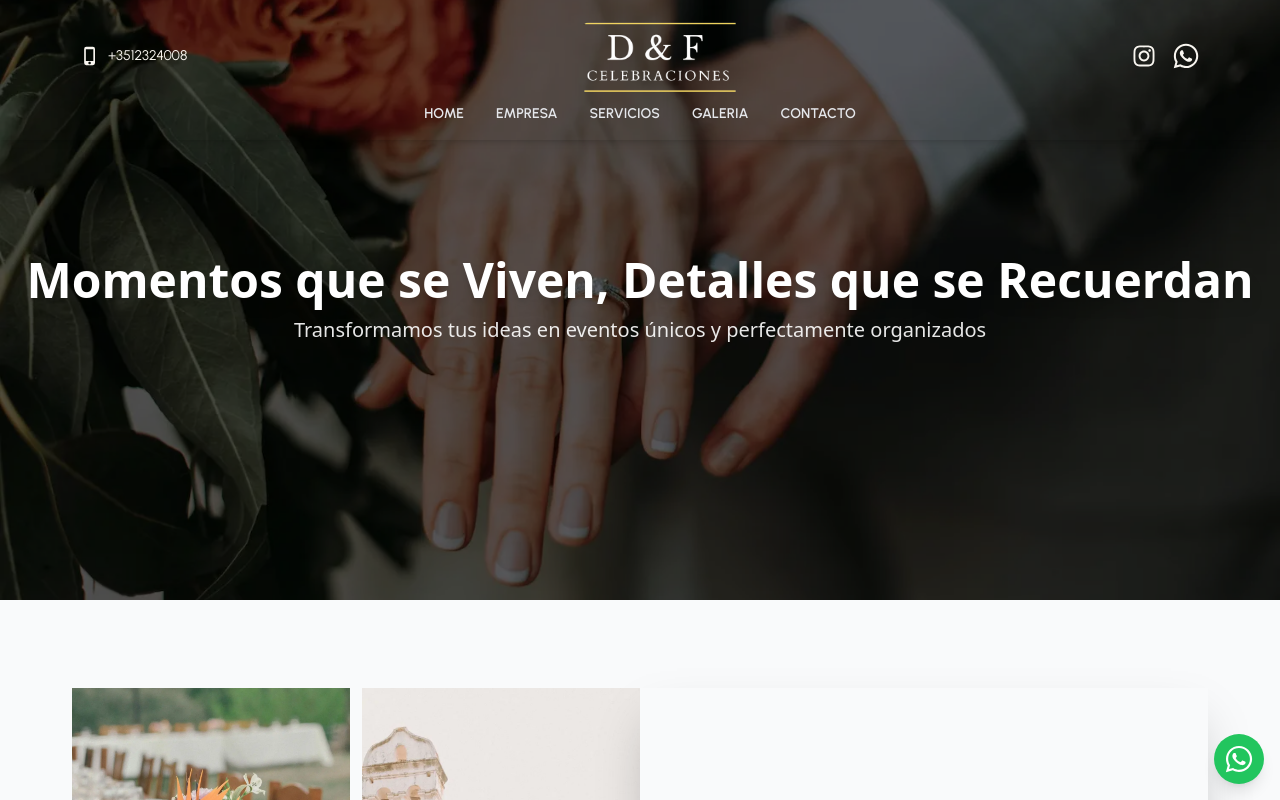
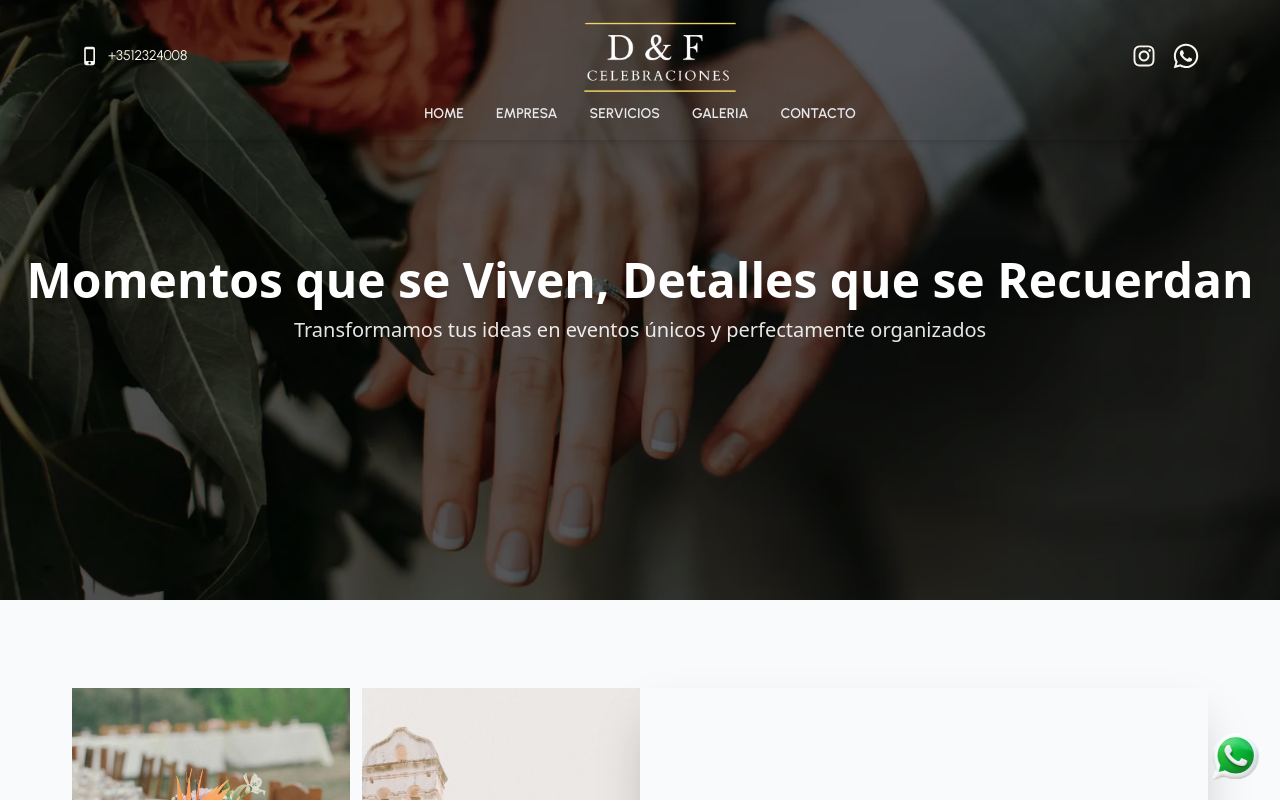
Before and after one commit to Nico09Barberis/dyf-website, a React (Vite) app in the folder dyf-website/: page / in a window 1280 px wide. Shown: the top 800 px of the page. Built offline with nearby package versions, Linux system fonts and the light colour scheme.

Commit message:
cambie icono por imagen en whatsappButton

```diff
--- a/dyf-website/src/components/common/WhatsAppButton.jsx
+++ b/dyf-website/src/components/common/WhatsAppButton.jsx
@@ -1,14 +1,13 @@
-import { FaWhatsapp } from "react-icons/fa";
-
 const WhatsAppButton = () => {
-  const phoneNumber = "5493512324008"; // tu número
-  const message = "Hola! Quiero más información."; // mensaje opcional precargado
+  const phoneNumber = "5493512324008";
+  const message = "Hola! Quiero más información.";
   const whatsappLink = `https://wa.me/${phoneNumber}?text=${encodeURIComponent(message)}`;
 
   return (
     <div className="fixed bottom-4 right-4 z-50 group flex items-center">
-      {/* Tooltip a la izquierda */}
-      <span className="mr-3 bg-green-600 text-white font-semibold text-sm px-3 py-1 rounded-full opacity-0 group-hover:opacity-100 transition-opacity duration-300 whitespace-nowrap">
+
+      {/* Tooltip */}
+      <span className="mr-3 bg-black text-white font-semibold text-sm px-3 py-1 rounded-full opacity-0 group-hover:opacity-100 transition-opacity duration-300 whitespace-nowrap">
         ¡Contactanos!
       </span>
 
@@ -17,11 +16,17 @@ const WhatsAppButton = () => {
         href={whatsappLink}
         target="_blank"
         rel="noopener noreferrer"
-        className="bg-green-500 hover:bg-green-600 text-white p-2.5 rounded-full shadow-lg flex items-center justify-center text-3xl transition-transform duration-200 hover:scale-110"
+        className="flex items-center justify-center transition-transform duration-200 hover:scale-110"
         aria-label="Chatear por WhatsApp"
       >
-        <FaWhatsapp />
+        <img
+          src="../../../public/images/varias/whatsapp-logo.png"
+          alt="WhatsApp"
+          className="w-12 h-12 md:w-14 md:h-14 object-contain"
+          loading="lazy"
+        />
       </a>
+
     </div>
   );
 };
```
Also changed, not shown: dyf-website/public/images/varias/whatsapp-logo.png (added).
